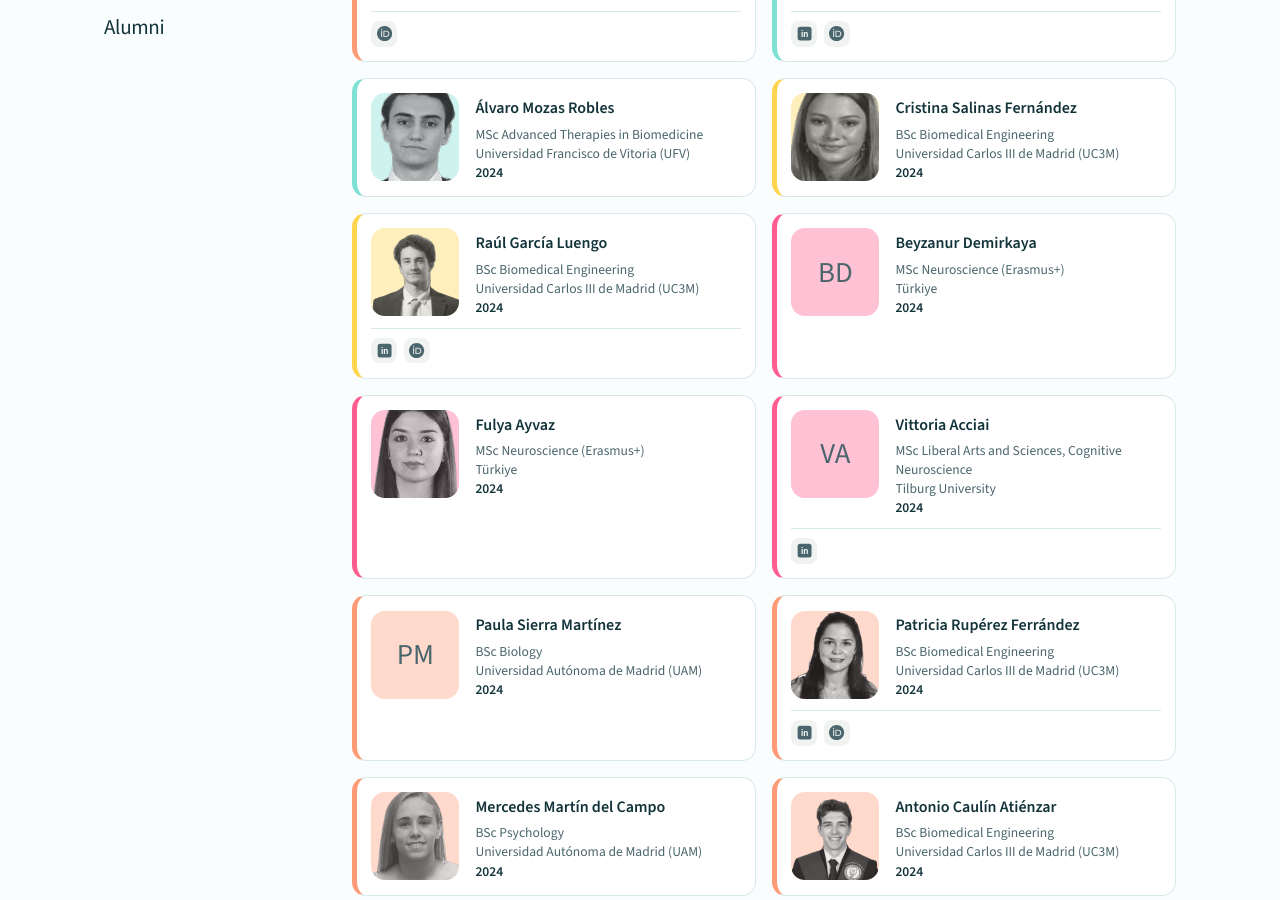
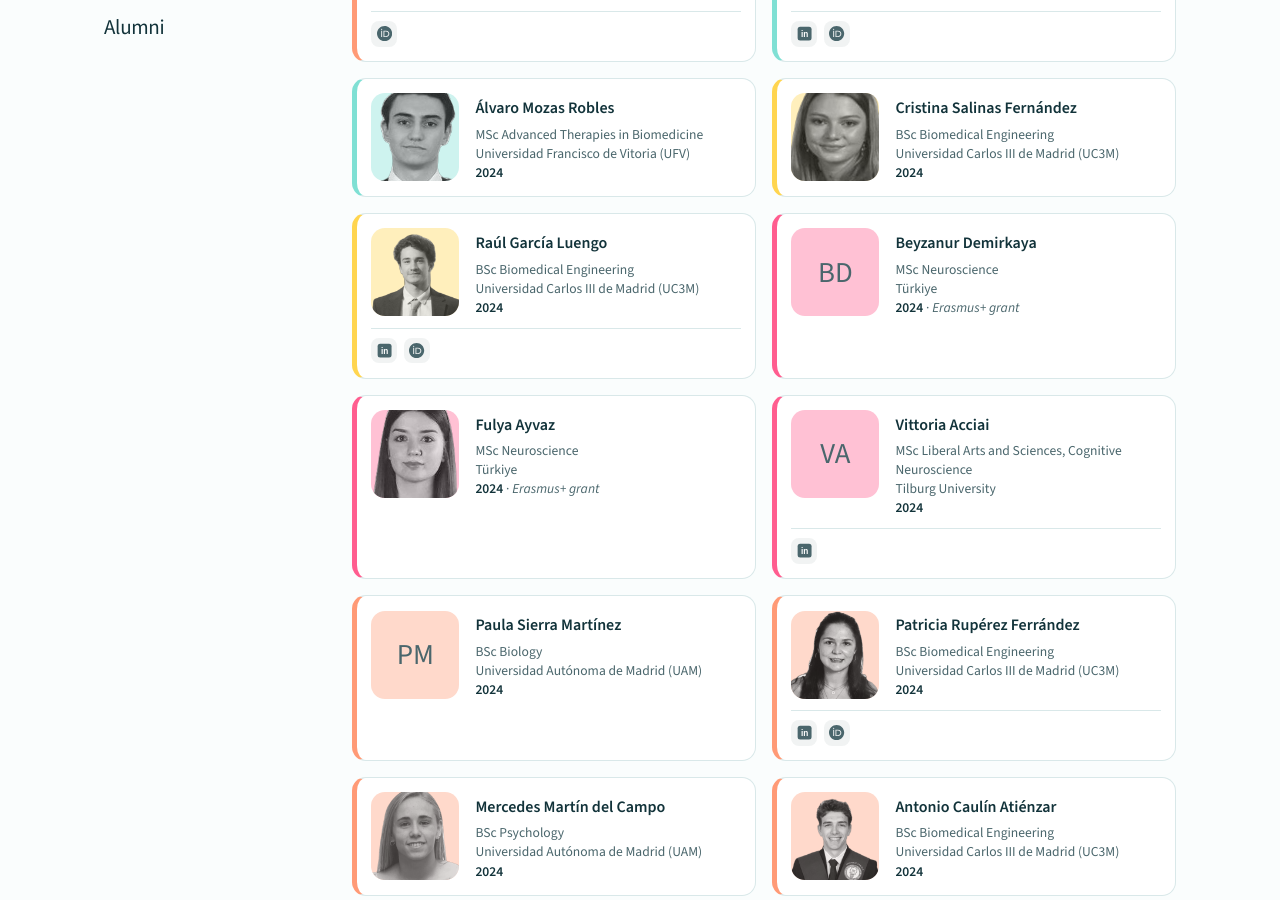
Before and after one commit to cajal-neuroimaging/cajal-neuroimaging.github.io, a Jekyll site: the page built from team.html, in a window 1280 px wide and 900 px high, scrolled down 2689 px. Built offline with Jekyll 4.4.1, drawn with Linux system fonts in a browser that asks for light colours; some of the changed text lies outside the part shown.

Commit message:
Team: Erasmus+ grant as funding for Irem, Beyza, Fulya
Co-Authored-By: Claude Opus 5.5 <noreply@anthropic.com>
Claude-Session: https://claude.ai/code/session_016qHx7xJtVuA2p8MXZK7uaB

```diff
--- a/_data/team.yml
+++ b/_data/team.yml
@@ -55,7 +55,8 @@ members:
   - name: Irem Koçak
     type: intl
     years: '2026'
-    role: MSc Psychology (Erasmus+)
+    role: MSc Psychology
+    funding: Erasmus+ grant
     affiliation: Türkiye
 
 alumni:
@@ -150,13 +151,15 @@ alumni:
   - name: Beyzanur Demirkaya
     type: intl
     years: '2024'
-    role: MSc Neuroscience (Erasmus+)
+    role: MSc Neuroscience
+    funding: Erasmus+ grant
     affiliation: Türkiye
   - name: Fulya Ayvaz
     type: intl
     years: '2024'
     photo: fulya-ayvaz.png
-    role: MSc Neuroscience (Erasmus+)
+    role: MSc Neuroscience
+    funding: Erasmus+ grant
     affiliation: Türkiye
   - name: Vittoria Acciai
     type: intl
```
